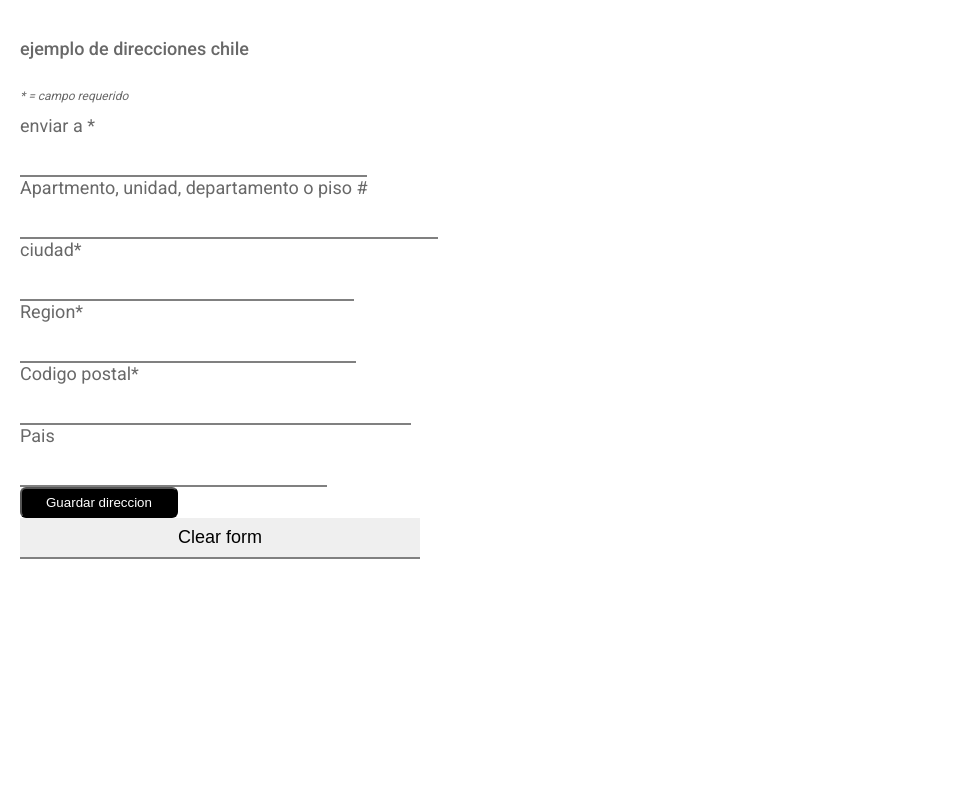
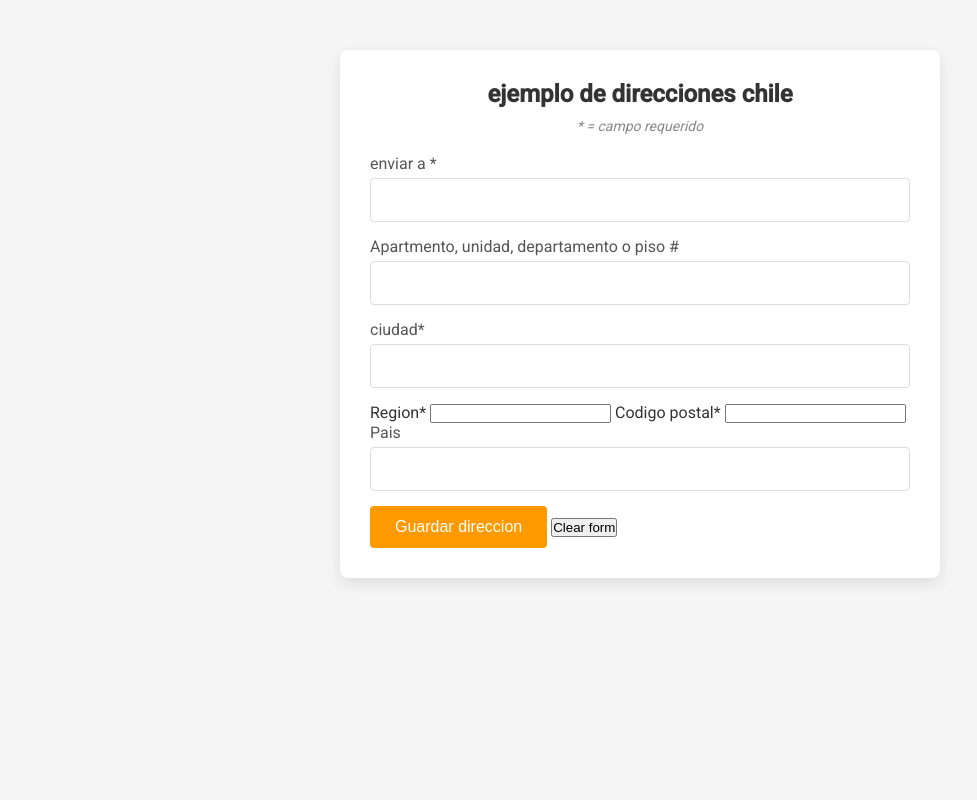
Before and after one commit to Ignaciojeda/Proyecto, a Flask app: page /ingreso_direccion in a window 1280 px wide. Shown: the whole page, without its empty margins (0-977 px from the left). Run offline with Flask 3, Linux system fonts and the light colour scheme; parts of the project's set-up code (start-up, migrations or seed data) failed here and were passed over; some libraries are stand-ins or nearby versions.

Commit message:
ingreso_direccion | detalle_Producto

```diff
--- a/app/Controlador/Login.py
+++ b/app/Controlador/Login.py
@@ -100,7 +100,7 @@ def home_vendedor():
 
 
 
-API_KEY = ""
+API_KEY = "AIzaSyBQ0DDplgatpypYLs0He7N81bLnrOxuBOQ"
 
 @auth_bp.route("/ingreso_direccion")
 def ingreso_direccion():
--- a/app/Static/Ingreso_Direccion.css
+++ b/app/Static/Ingreso_Direccion.css
@@ -1,46 +1,133 @@
-html, body {
-    height: 100%;
+/* Reset básico */
+* {
+  box-sizing: border-box;
   margin: 0;
   padding: 0;
-    font-family: "Roboto", sans-serif;
-    font-size: 18px;
-    color: rgb(104, 104, 104);
 }
 
-form {
-    display: flex;
-    flex-wrap: wrap;
-    align-items: center;
-    max-width: 400px;
+body {
+  font-family: 'Roboto', sans-serif;
+  background: #f5f5f5;
   padding: 20px;
+  color: #333;
 }
 
-input {
+/* Contenedor del formulario */
+form#address-form {
+  max-width: 600px;
+  margin: 30px auto;
+  background: #fff;
+  border-radius: 8px;
+  padding: 30px;
+  box-shadow: 0 5px 15px rgba(0,0,0,0.1);
+}
+
+/* Títulos y notas */
+p.title {
+  font-size: 24px;
+  margin-bottom: 10px;
+  text-align: center;
+  font-weight: bold;
+}
+
+p.note {
+  text-align: center;
+  font-size: 14px;
+  margin-bottom: 20px;
+  color: #888;
+}
+
+/* Campos completos */
+.full-field {
+  display: block;
+  margin-bottom: 15px;
+}
+
+.full-field .form-label {
+  display: block;
+  color: #555;
+  margin-bottom: 5px;
+  font-size: 16px;
+}
+
+.full-field input {
   width: 100%;
-    padding: 0.5em;
-    border: 0;
-    border-bottom: 2px solid gray;
-    font-size: 18px;
+  padding: 12px;
+  border: 1px solid #ddd;
+  border-radius: 4px;
+  font-size: 16px;
+}
+
+/* Filas para campos compartidos */
+.row {
+  display: flex;
+  justify-content: space-between;
+  flex-wrap: wrap;
+}
+
+.half-field {
+  width: 48%;
+  margin-bottom: 15px;
+}
+
+.half-field .form-label {
+  display: block;
+  color: #555;
+  margin-bottom: 5px;
+  font-size: 16px;
+}
+
+.half-field input {
+  width: 100%;
+  padding: 12px;
+  border: 1px solid #ddd;
+  border-radius: 4px;
+  font-size: 16px;
+}
+
+/* Botones */
+.button-container {
+  display: flex;
+  justify-content: space-between;
+  align-items: center;
+  margin-top: 20px;
 }
 
 .my-button {
-    background-color: #000;
-    border-radius: 6px;
+  background: #ff9900;
   color: #fff;
+  border: none;
+  padding: 12px 25px;
+  border-radius: 4px;
   cursor: pointer;
-    padding: 6px 24px;
+  font-size: 16px;
+  transition: background 0.3s ease;
 }
 
 .my-button:hover {
-    background-color: #666;
+  background: #ff9900;
 }
 
-.title {
-    width: 100%;
-    font-weight: 500;
+.reset-button {
+  background: transparent;
+  border: none;
+  color: #888;
+  font-size: 16px;
+  text-decoration: underline;
+  cursor: pointer;
+  transition: color 0.3s;
 }
 
-.note {
+.reset-button:hover {
+  color: #555;
+}
+
+/* Responsive */
+@media (max-width: 600px) {
+  .row {
+    flex-direction: column;
+  }
+  .half-field {
     width: 100%;
-    font-size: 12px;
   }
+}
--- a/app/Static/script.js
+++ b/app/Static/script.js
@@ -172,4 +172,29 @@ function fillInAddress() {
     address1Field.value = address1;
     postalField.value = postcode;
     address2Field.focus();
+
+        // Bloquea los cuadros autocompletados para que no se puedan editar
+    document.querySelector("#locality").readOnly = true;
+    document.querySelector("#state").readOnly = true;
+    document.querySelector("#country").readOnly = true;
+    document.querySelector("#postcode").readOnly = true;
+
 }
+
+// Evento para el botón de guardar dirección
+document.querySelector('.my-button').addEventListener('click', function () {
+    // Recoger los datos de los campos del formulario
+    let addressData = {
+        shipAddress: document.getElementById('ship-address').value,
+        address2: document.getElementById('address2').value,
+        city: document.getElementById('locality').value,
+        region: document.getElementById('state').value,
+        postcode: document.getElementById('postcode').value,
+        country: document.getElementById('country').value
+    };
+
+    // Almacenar el objeto de dirección en el localStorage (convertido a cadena JSON)
+    localStorage.setItem('tempShippingAddress', JSON.stringify(addressData));
+
+    alert('La dirección se ha guardado temporalmente.');
+});
```
Also changed, not shown: app/Controlador/Catalogo.py (+13 -1 lines), app/Controlador/Webpay.py (+23 -1 lines), app/Static/Detalle_Producto.css (added, +100 -0 lines), app/Templates/Pago_Realizado.html (+10 -0 lines), app/Templates/Producto_Detalle.html (added, +38 -0 lines), app/Templates/ingreso_direccion.html (+17 -13 lines). Lines whose indentation alone changed are shown as unchanged.
